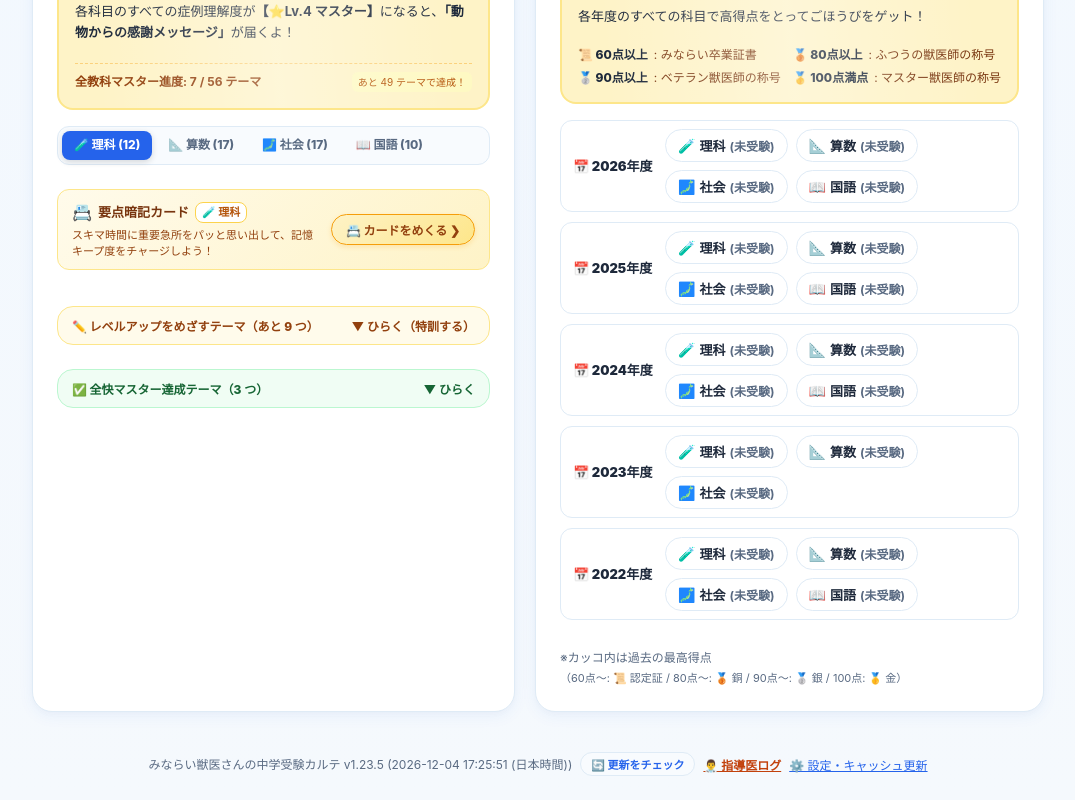
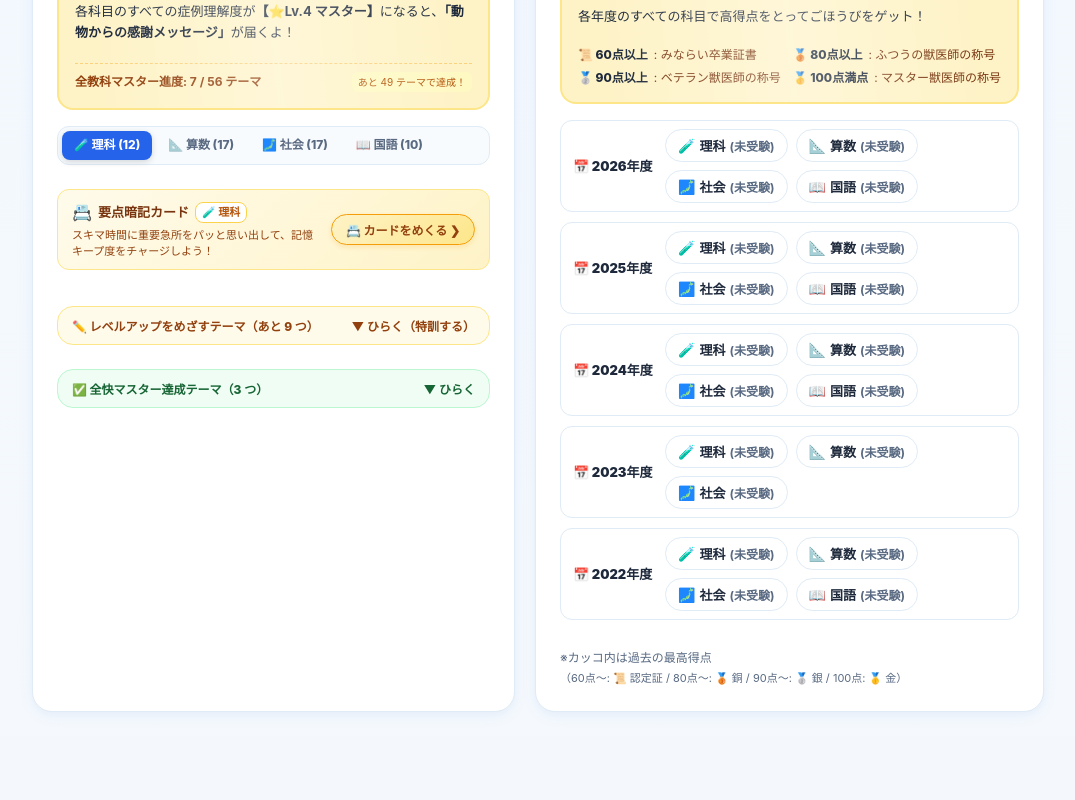
Before and after one commit to saka-guchi/saka-guchi.github.io, a React (Vite) app in the folder junior-vet-exam-chart/: page /#/ in a window 1280 px wide. Shown: the part 1072-1872 px from the top of the page, without its empty margins (102-1177 px from the left). After the commit the page ends 1808 px from the top, so only its background shows below. Built offline with nearby package versions, Linux system fonts and the light colour scheme; a web font is replaced by a local one.

Commit message:
feat: トップページの不要なフッターを削除し、ヘッダーおよび設定画面へ導線を集約

```diff
--- a/junior-vet-exam-chart/package.json
+++ b/junior-vet-exam-chart/package.json
@@ -1,7 +1,7 @@
 {
   "name": "junior-vet-exam-chart",
   "private": true,
-  "version": "1.23.5",
+  "version": "1.23.6",
   "type": "module",
   "scripts": {
     "dev": "vite",
--- a/junior-vet-exam-chart/public/version.json
+++ b/junior-vet-exam-chart/public/version.json
@@ -1,4 +1,4 @@
 {
-  "version": "1.23.5",
-  "buildTimestamp": "2026-11-03 21:35:02 (日本時間)"
+  "version": "1.23.6",
+  "buildTimestamp": "2026-11-03 21:40:56 (日本時間)"
 }
--- a/junior-vet-exam-chart/src/pages/HomePage.tsx
+++ b/junior-vet-exam-chart/src/pages/HomePage.tsx
@@ -12,8 +12,6 @@ import { getMemoryRetention } from '../utils/memory-retention';
 import { calculateExamChartCompletion, calculateStreakDays } from '../utils/progress-analytics';
 import { sound } from '../utils/sound-effects';
 import { fireConfetti } from '../utils/confetti';
-import { APP_VERSION, BUILD_TIMESTAMP } from '../version';
-import { checkForAppUpdate } from '../utils/version-checker';
 import { getDaysUntilExam } from '../utils/countdown-helper';
 import { AnimatedVetPet } from '../components/AnimatedVetPet';
 import { ReferenceBookQuizModal } from '../components/ReferenceBookQuizModal';
@@ -82,22 +80,6 @@ export const HomePage: React.FC = () => {
   // 合格カルテ完成度（%）と連続学習日数（ストリーク）の動的計算
   const [completionPercent, setCompletionPercent] = useState<number>(() => calculateExamChartCompletion());
   const [studyStreak, setStudyStreak] = useState<number>(0);
-  const [manualCheckStatus, setManualCheckStatus] = useState<string | null>(null);
-
-  const handleManualUpdateCheck = async () => {
-    sound.playPop();
-    setManualCheckStatus('checking');
-    const res = await checkForAppUpdate();
-    if (res.hasUpdate) {
-      setManualCheckStatus('update-available');
-    } else if (!res.isOnline) {
-      setManualCheckStatus('offline');
-      setTimeout(() => setManualCheckStatus(null), 3000);
-    } else {
-      setManualCheckStatus('latest');
-      setTimeout(() => setManualCheckStatus(null), 3000);
-    }
-  };
 
   useEffect(() => {
     let isMounted = true;
@@ -1179,49 +1161,7 @@ export const HomePage: React.FC = () => {
         </div>
       </main>
 
-      {/* フッター: バージョン表記と設定へのリンク */}
-      <footer className={styles.homeFooter} data-testid="home-footer-version">
-        <span>みならい獣医さんの中学受験カルテ v{APP_VERSION} ({BUILD_TIMESTAMP})</span>
-
-        {/* 手動バージョン更新チェックボタン */}
-        <button
-          onClick={handleManualUpdateCheck}
-          disabled={manualCheckStatus === 'checking'}
-          className={`${styles.footerUpdateBtn} ${manualCheckStatus === 'update-available' ? styles.footerUpdateBtnActive : ''}`}
-          title="最新バージョンがないかサーバーを確認します"
-          data-testid="manual-update-check-btn"
-        >
-          {manualCheckStatus === 'checking'
-            ? '🔄 確認中...'
-            : manualCheckStatus === 'update-available'
-            ? '🚀 新バージョンあり！'
-            : manualCheckStatus === 'latest'
-            ? '✅ 最新版です'
-            : manualCheckStatus === 'offline'
-            ? '⚠️ オフライン'
-            : '🔄 更新をチェック'}
-        </button>
-
-        <button
-          onClick={() => {
-            sound.playPop();
-            setShowParentModal(true);
-          }}
-          className={styles.footerParentBtn}
-          data-testid="footer-parent-btn"
-        >
-          👨‍⚕️ 指導医ログ
-        </button>
-        <button
-          onClick={() => {
-            sound.playPop();
-            navigate('/settings');
-          }}
-          className={styles.footerLinkBtn}
-        >
-          ⚙️ 設定・キャッシュ更新
-        </button>
-      </footer>
+
 
       {/* 動物カルテモーダル */}
       {showStampModal && (
```
Also changed, not shown: 2 other files (tests, documents, lock files or other folders).
